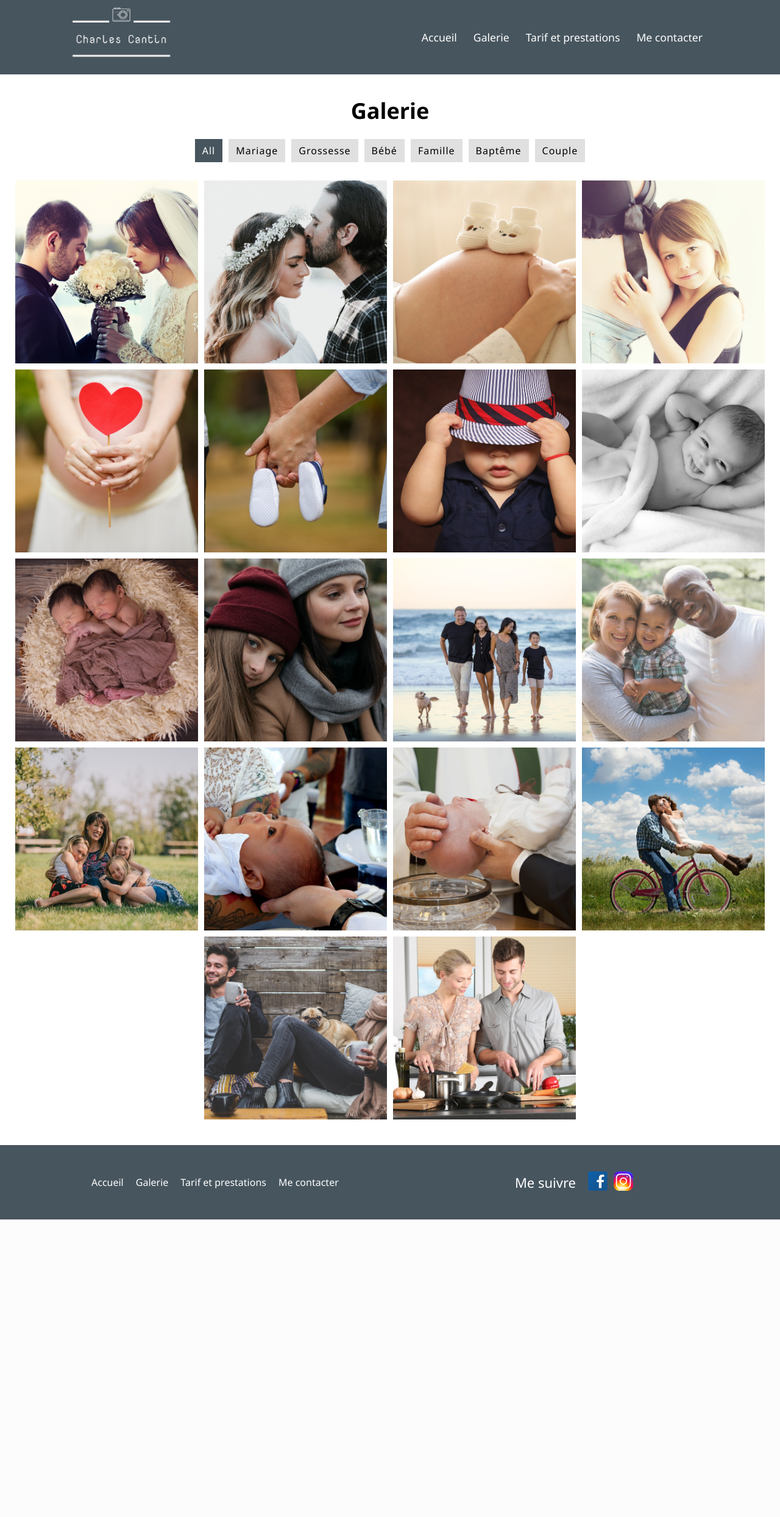
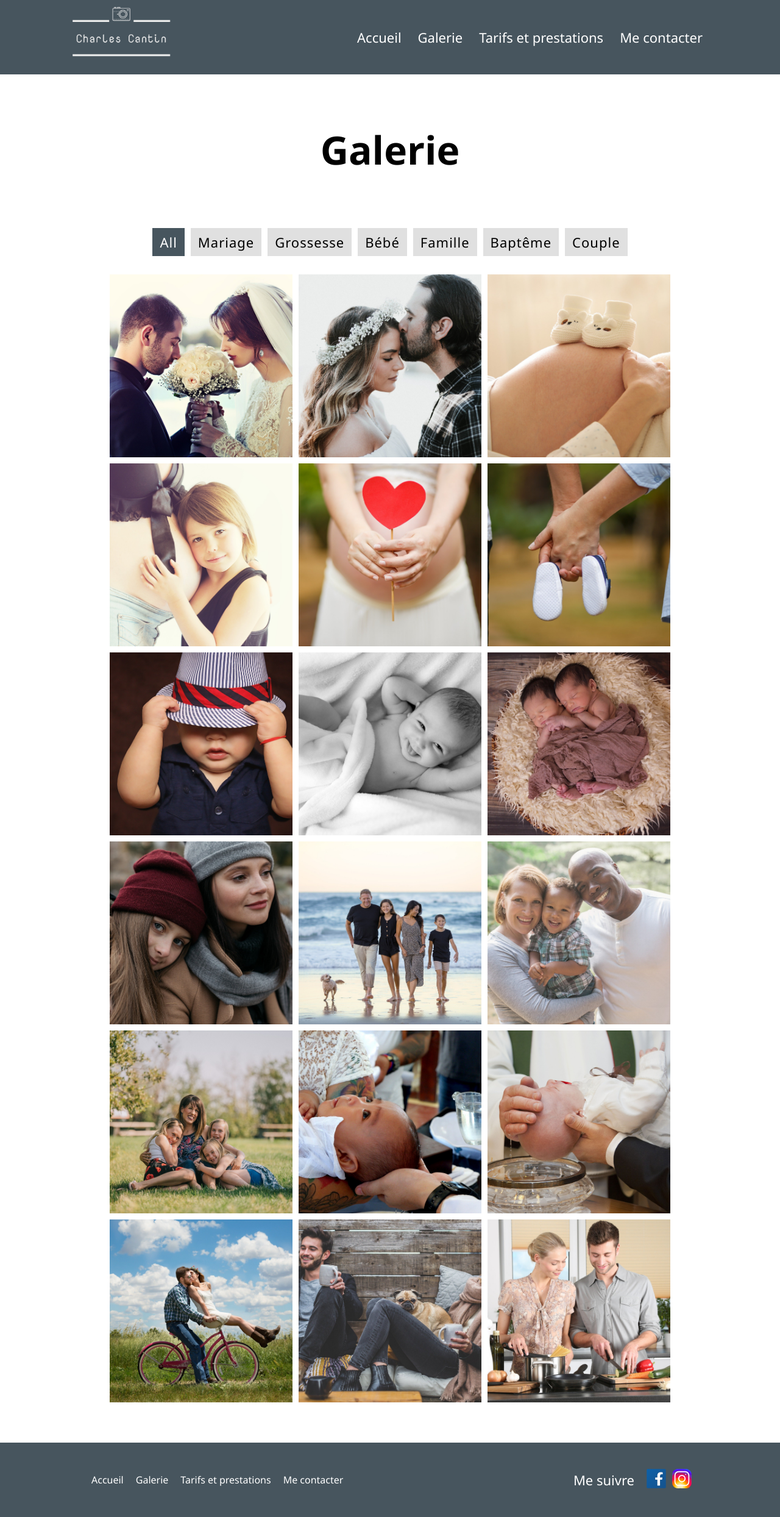
Before and after one commit to Paurelle/projet_charles, a PHP site: the page made by other page/galerie/galerie.html in a window 1280 px wide. Shown: the whole page at 61% size. Before the commit the page ends 2000 px from the top, so only its background shows below. Run offline with PHP 8.4, Linux system fonts and the light colour scheme.

Commit message:
Galerie desktop finish

```diff
--- a/css/footer.css
+++ b/css/footer.css
@@ -26,7 +26,7 @@
   }
 
   /*  Small device */
-  @media screen and (max-width:879.98px) {
+  @media screen and (max-width:955.98px) {
     .footer__links {
     display:flex;
     flex-direction: column;
@@ -55,7 +55,7 @@
   }
 
   /*  Medium device */
-  @media screen and (min-width:880px) {
+  @media screen and (min-width:956px) {
     .footer__links {
       display:flex;
       position: relative;
@@ -84,12 +84,3 @@
           height: 42px;
       }
   }
-
-  @media screen and (min-width:998px) {
-    .footer__socials {
-      display: flex;
-      align-items: center;
-      position: relative;
-      right: 236px;
-    }
-  }
--- a/css/header.css
+++ b/css/header.css
@@ -42,7 +42,7 @@
   }
 
   /*  Small device */
-  @media screen and (max-width:879.98px) {
+  @media screen and (max-width:955.98px) {
     .navbar__links {
       overflow:hidden;
       display:flex;
@@ -152,7 +152,10 @@
   }
 
   /*  Medium device  */
-  @media screen and (min-width:880px) {
+  @media screen and (min-width:956px) {
+    .navbar {
+      font-size:22px;
+    }
     .navbar__link > a::after {
       display:block;
       content:"";
--- a/index.html
+++ b/index.html
@@ -18,7 +18,7 @@
                 <ul class="navbar__links">
                     <li class="navbar__link first"><a href="index.html">Accueil</a></li>
                     <li class="navbar__link second"><a href="other page/galerie/galerie.html">Galerie</a></li>
-                    <li class="navbar__link third"><a href="other page/tarif/tarif.html">Tarif et prestations</a></li>
+                    <li class="navbar__link third"><a href="other page/tarif/tarif.html">Tarifs et prestations</a></li>
                     <li class="navbar__link fourth"><a href="other page/contact/contact.html">Me contacter</a></li>
                 </ul>
                 <button class="burger">
@@ -41,7 +41,7 @@
                 <ul class="footer__links">
                     <li class="footer__link"><a href="index.html">Accueil</a></li>
                     <li class="footer__link"><a href="other page/galerie/galerie.html">Galerie</a></li>
-                    <li class="footer__link"><a href="other page/tarif/tarif.html">Tarif et prestations</a></li>
+                    <li class="footer__link"><a href="other page/tarif/tarif.html">Tarifs et prestations</a></li>
                     <li class="footer__link"><a href="other page/contact/contact.html">Me contacter</a></li>
                 </ul>
                 <div class="footer__socials">
--- a/other page/galerie/css/galerie.css
+++ b/other page/galerie/css/galerie.css
@@ -14,7 +14,8 @@
     align-items: center;
     justify-content: center;
     width: 100%;
-    margin-top: 35px;
+    margin-top: 80px;
+    margin-bottom: 80px;
     color: #000;
     z-index: 10;
 }
@@ -27,7 +28,7 @@ h1 {
 section {
     padding: 20px;
     padding-top: 0;
-    width: 100%;
+    width: 1000px;
     display: flex;
     justify-content: center;
     align-items: center;
@@ -46,7 +47,7 @@ section ul li {
     background: #E0E0E0;
     padding: 8px 12px;
     margin: 5px;
-    font-size: 1rem;
+    font-size: 22px;
     letter-spacing: 1px;
     cursor: pointer;
 }
@@ -81,13 +82,14 @@ section ul li.active {
 
 
 /*  Medium device  */
-@media screen and (min-width:880px) {
-    section ul {
-        display: flex;
-        justify-content: left;
-        align-items: left;
-        flex-wrap: wrap;
-        margin-bottom: 20px;
+@media screen and (min-width:956px) {
+    main {
+        height: 100%;
+        margin-bottom: 41px;
     }
 
+    h1 {
+        font-size: 64px;
+        font-weight: 800;
+    }
 }
--- a/other page/galerie/galerie.html
+++ b/other page/galerie/galerie.html
@@ -18,7 +18,7 @@
                 <ul class="navbar__links">
                     <li class="navbar__link first"><a href="../../index.html">Accueil</a></li>
                     <li class="navbar__link second"><a href="galerie.html">Galerie</a></li>
-                    <li class="navbar__link third"><a href="../tarif/tarif.html">Tarif et prestations</a></li>
+                    <li class="navbar__link third"><a href="../tarif/tarif.html">Tarifs et prestations</a></li>
                     <li class="navbar__link fourth"><a href="../contact/contact.html">Me contacter</a></li>
                 </ul>
                 <button class="burger">
@@ -75,7 +75,7 @@
                 <ul class="footer__links">
                     <li class="footer__link"><a href="../../index.html">Accueil</a></li>
                     <li class="footer__link"><a href="galerie.html">Galerie</a></li>
-                    <li class="footer__link"><a href="../tarif/tarif.html">Tarif et prestations</a></li>
+                    <li class="footer__link"><a href="../tarif/tarif.html">Tarifs et prestations</a></li>
                     <li class="footer__link"><a href="../contact/contact.html">Me contacter</a></li>
                 </ul>
                 <div class="footer__socials">
--- a/other page/tarif/tarif.html
+++ b/other page/tarif/tarif.html
@@ -18,7 +18,7 @@
                 <ul class="navbar__links">
                     <li class="navbar__link first"><a href="../../index.html">Accueil</a></li>
                     <li class="navbar__link second"><a href="../galerie/galerie.html">Galerie</a></li>
-                    <li class="navbar__link third"><a href="tarif.html">Tarif et prestations</a></li>
+                    <li class="navbar__link third"><a href="tarif.html">Tarifs et prestations</a></li>
                     <li class="navbar__link fourth"><a href="../contact/contact.html">Me contacter</a></li>
                 </ul>
                 <button class="burger">
@@ -29,7 +29,7 @@
 
         <main>
             <div class="title">
-                <h1>Tarif et prestations</h1>
+                <h1>Tarifs et prestations</h1>
             </div>
             <section class="section">
                 <div class="section__title">
@@ -89,7 +89,7 @@
                 <ul class="footer__links">
                     <li class="footer__link"><a href="../../index.html">Accueil</a></li>
                     <li class="footer__link"><a href="../galerie/galerie.html">Galerie</a></li>
-                    <li class="footer__link"><a href="tarif.html">Tarif et prestations</a></li>
+                    <li class="footer__link"><a href="tarif.html">Tarifs et prestations</a></li>
                     <li class="footer__link"><a href="../contact/contact.html">Me contacter</a></li>
                 </ul>
                 <div class="footer__socials">
```
Also changed, not shown: other page/tarif/css/tarif.css (+48 -7 lines).
